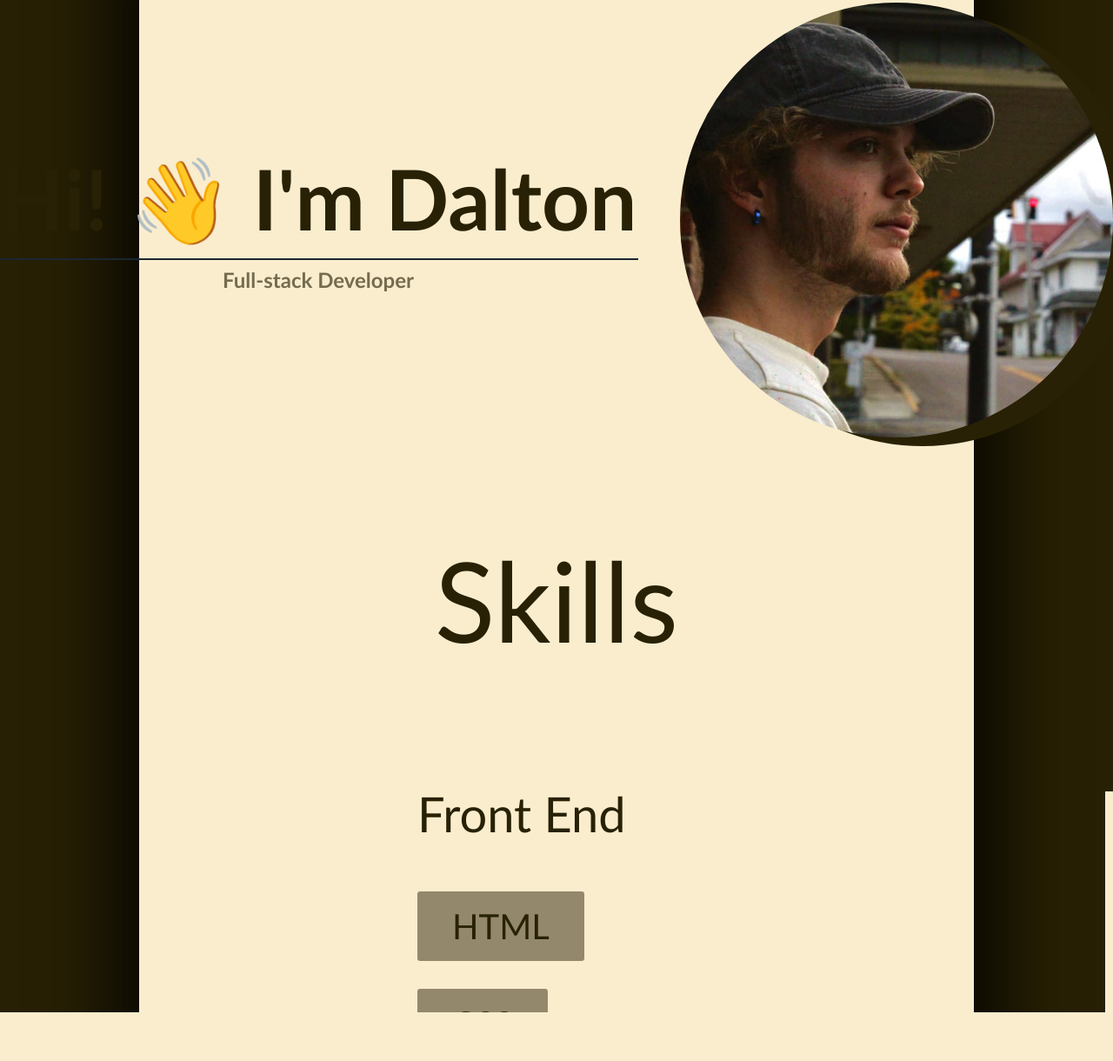
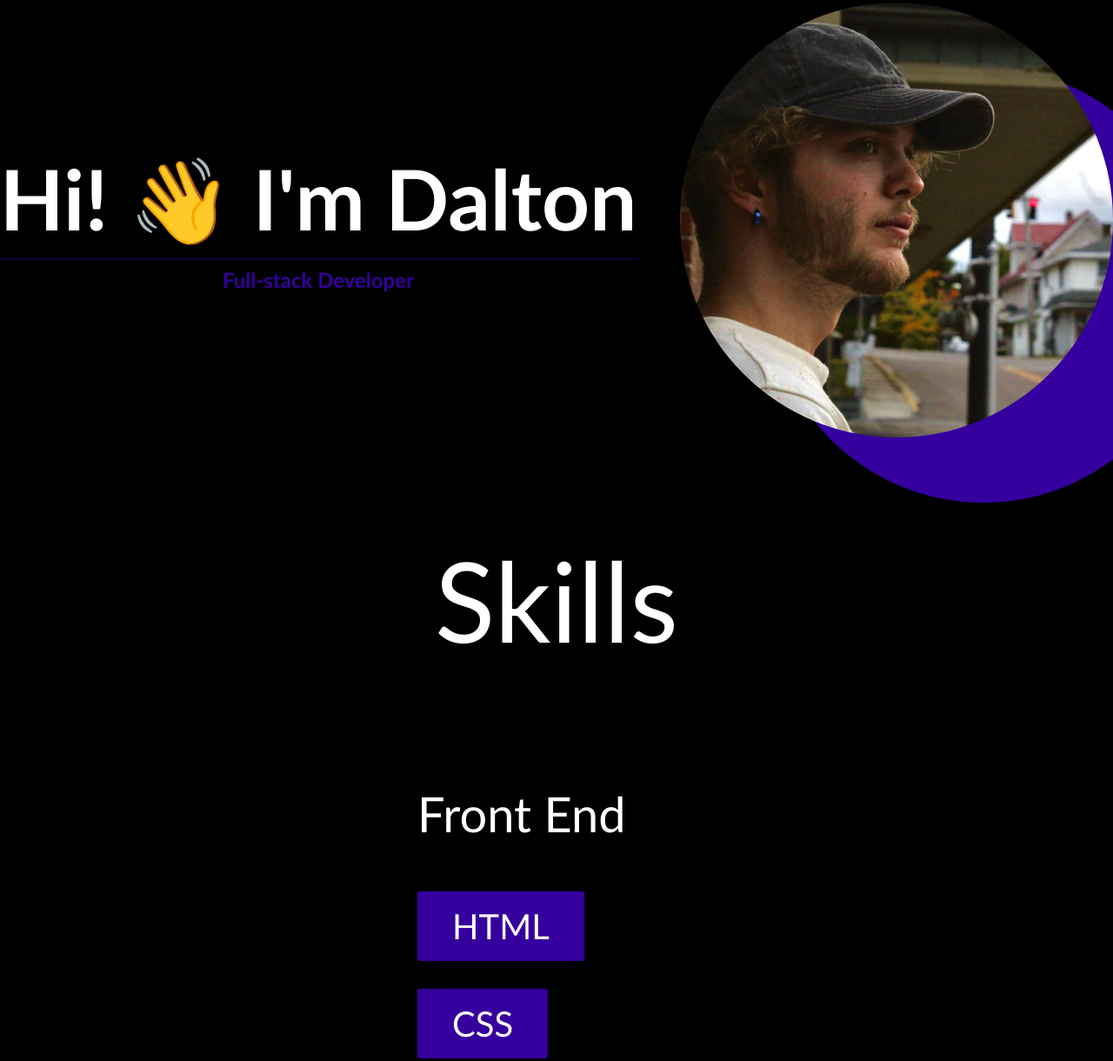
Before and after one commit to DAlexander5279/PersonalSite, a plain HTML site: page index.html in a window 1280 px wide. Shown: the part 107-1327 px from the top of the page at 87% size. Drawn offline with Linux system fonts and the light colour scheme.

Commit message:
color switch

```diff
--- a/style.css
+++ b/style.css
@@ -8,7 +8,7 @@ body {
   /*
   background-image: url("./assets/images/istockphoto-1186232338-612x612.jpg");
   */
-  background-color: #282105;
+  background-color: #000;
   background-size: cover;
   margin: 0;
   display: flex;
@@ -18,7 +18,7 @@ body {
   flex-direction: column;
   align-items: center;
   box-shadow: 10px 0 100px rgba(0, 0, 0, 0.8), -10px 0 100px rgba(0, 0, 0, 0.8);
-  background-color: #faedcd;
+  background-color: #000;
   width: 75%;
 }
 .top-feature {
@@ -27,7 +27,7 @@ body {
   justify-content: center;
   align-items: center;
   height: 90vh;
-  background-color: #faedcd;
+  background-color: #000;
   background-size: cover;
 }
 .welcome {
@@ -37,7 +37,7 @@ body {
 }
 .main-text {
   font-family: "Gill Sans", "Gill Sans MT", Calibri, "Trebuchet MS", sans-serif;
-  color: #282105;
+  color: #ffffff;
 }
 .t-feature-container {
   display: flex;
@@ -81,8 +81,8 @@ body {
   gap: 2rem;
 }
 .skill-list-item {
-  background-color: #93886b;
-  color: #282105;
+  background-color: #35009d;
+  color: #ffff;
 
   padding: 1rem 2.5rem;
   font-size: 2.5rem;
@@ -91,11 +91,11 @@ body {
 }
 hr {
   width: 100%;
-  border: solid #1b2631 1px;
+  border: solid #0c0032 1px;
 }
 
 .welcome-body {
-  color: #756b4f;
+  color: #35009d;
   font-family: "Gill Sans", "Gill Sans MT", Calibri, "Trebuchet MS", sans-serif;
   margin: 0;
 }
@@ -103,7 +103,7 @@ hr {
 .profile_pic {
   border-radius: 50%;
   height: 500px;
-  filter: drop-shadow(30px 10px #282105);
+  filter: drop-shadow(100px 75px #35009d);
 }
 
 .t-feature-gap {
```
Also changed, not shown: assets/colorPallett.png (added).
